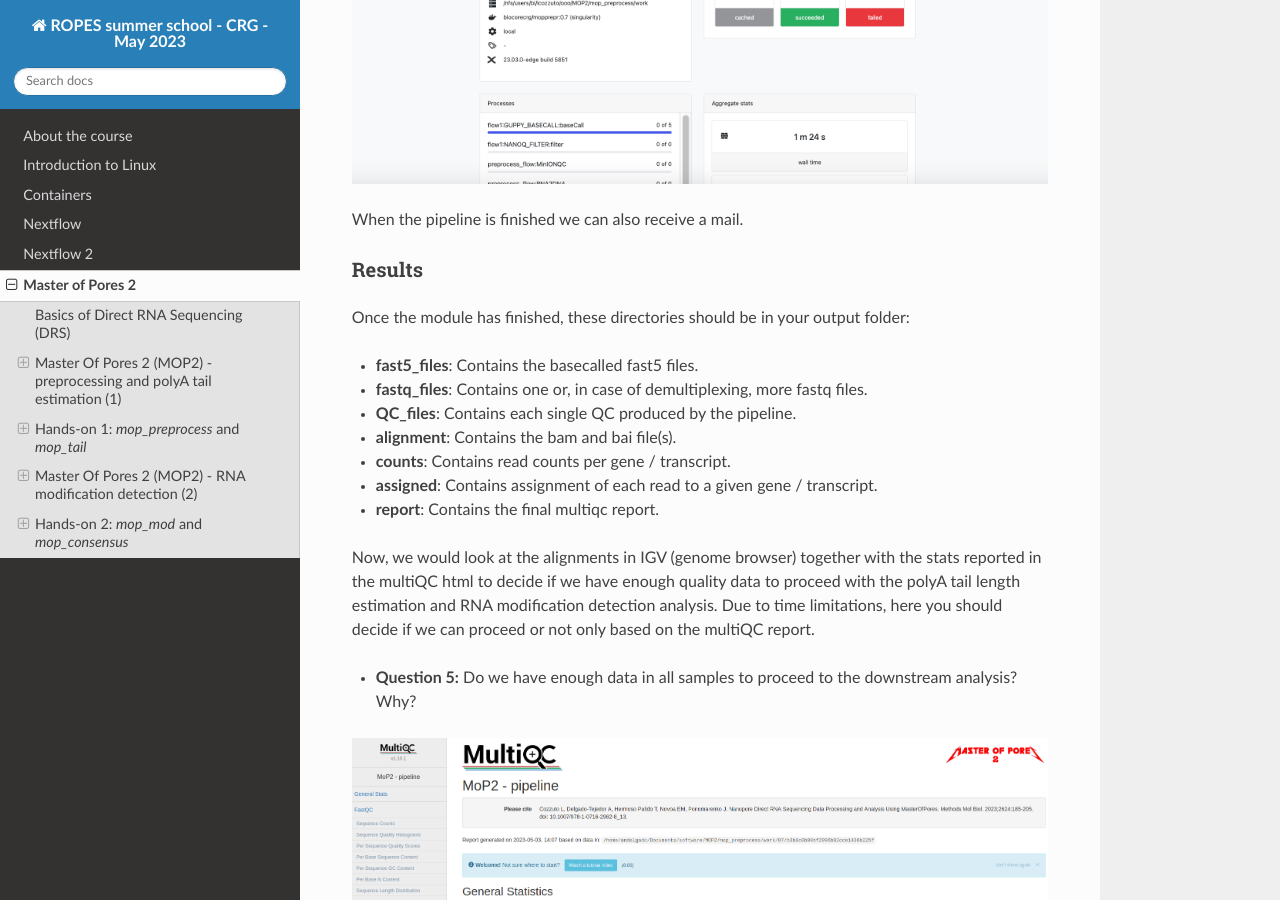
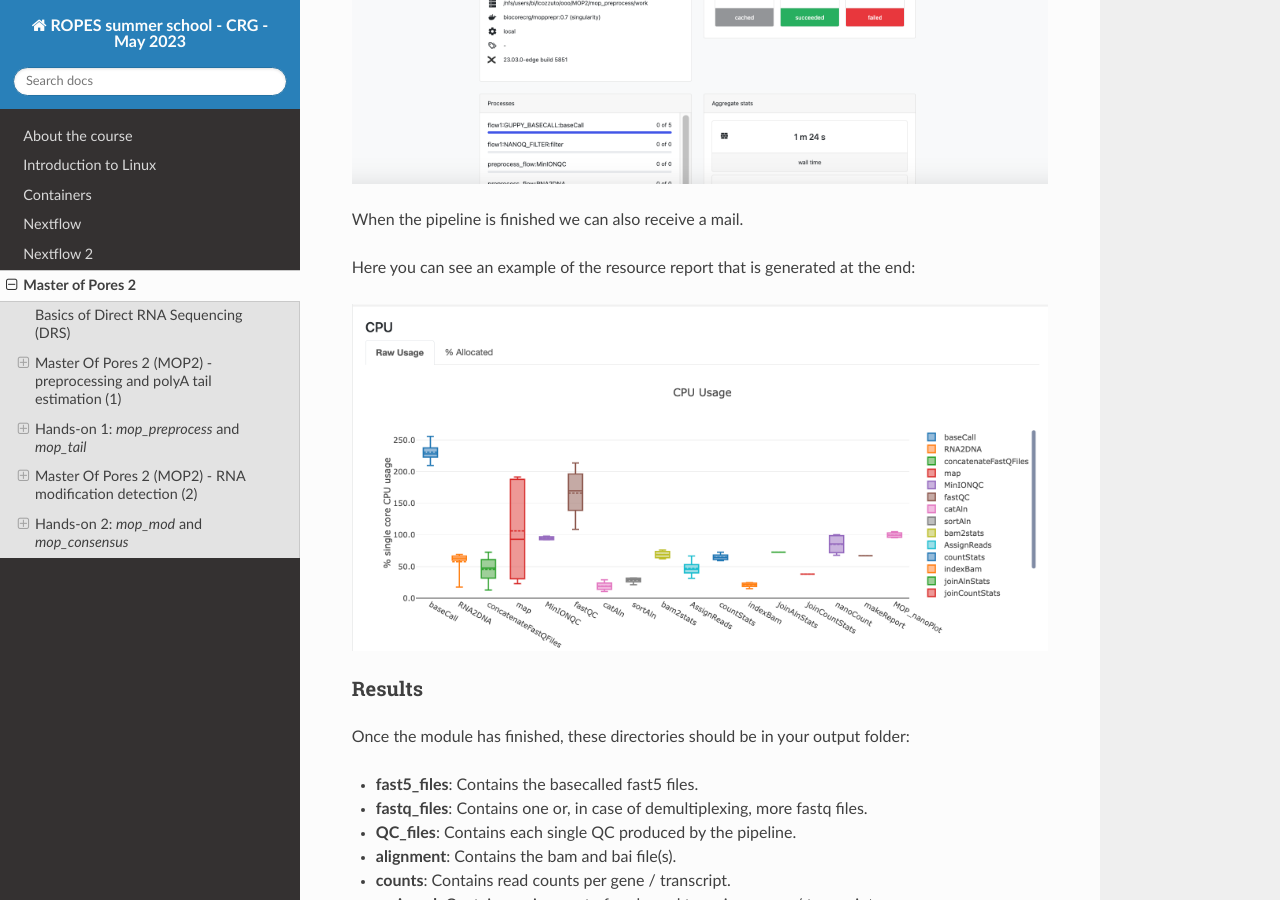
Before and after one commit to biocorecrg/ropes-linux-mop2-2023, a Sphinx documentation site: the page built from docs/mop2_practical.rst, in a window 1280 px wide and 900 px high, scrolled down 12090 px. Built offline with Sphinx 7.4.7 and the Read the Docs theme 2.0.0, drawn with Linux system fonts in a browser that asks for light colours.

Commit message:
Update mop2_practical.rst

```diff
--- a/docs/mop2_practical.rst
+++ b/docs/mop2_practical.rst
@@ -494,7 +494,10 @@ and go to the tower website again using the link in the log:
 
 When the pipeline is finished we can also receive a mail.
 
+Here you can see an example of the resource report that is generated at the end:
 
+.. image:: images/tower_mop2.png
+  :width: 800
 
 Results
 ......................
```
